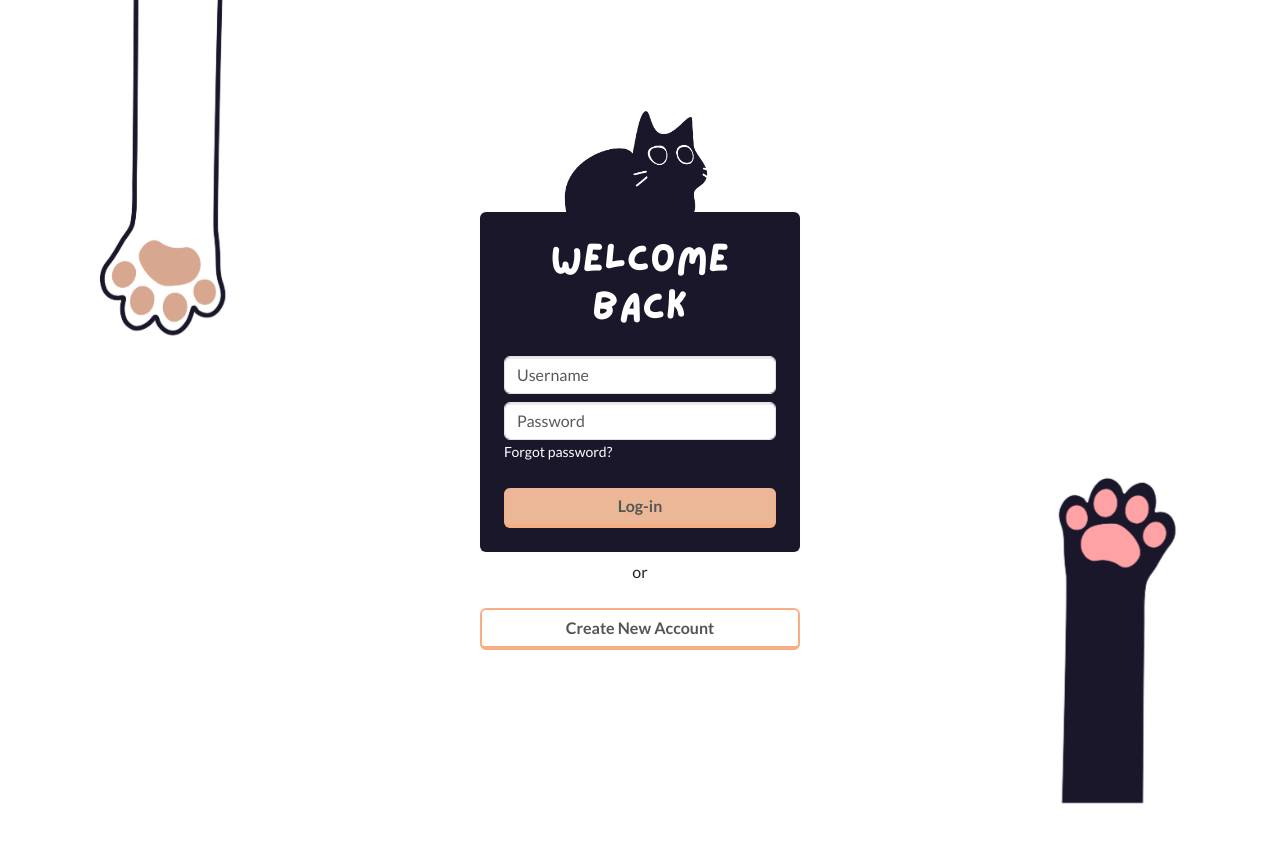
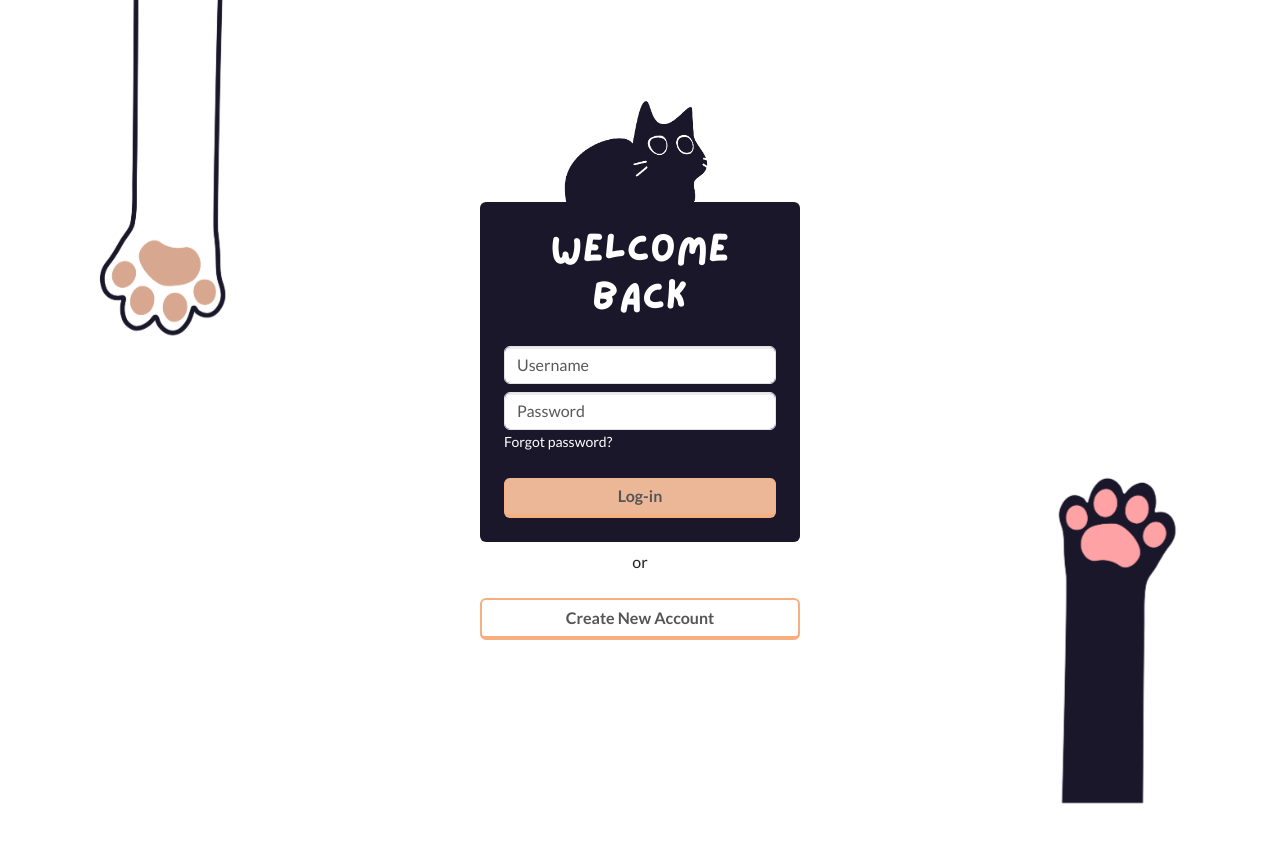
Before and after one commit to nthnn/hourplan, a Vue app: page /login in a window 1280 px wide. Shown: the top 842 px of the page. Built offline with nearby package versions, Linux system fonts and the light colour scheme.

Commit message:
Adjusted login panel margin top

```diff
--- a/src/views/Login.vue
+++ b/src/views/Login.vue
@@ -111,7 +111,7 @@ function login() {
     }
 
     .login-form {
-        margin-top: -105px;
+        margin-top: -125px;
     }
 
     #left-hand {
```
